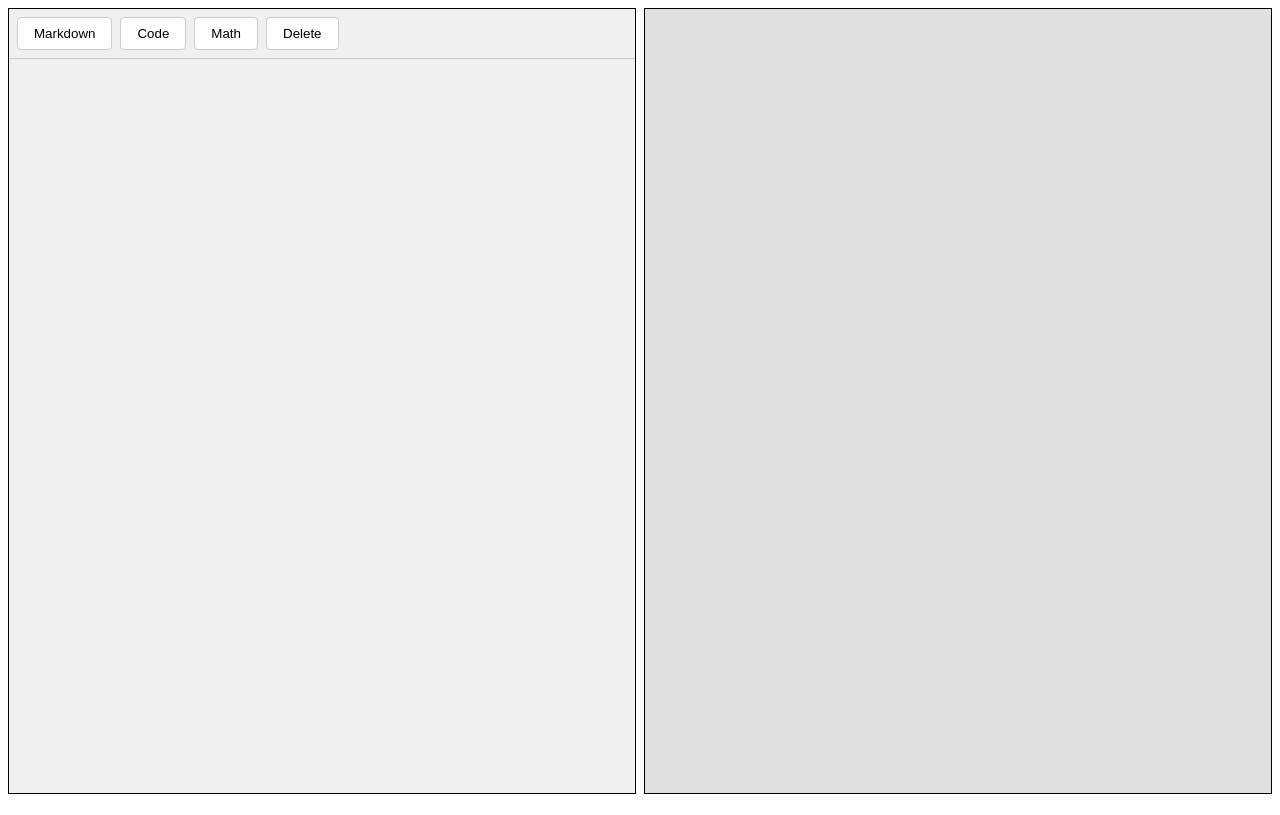
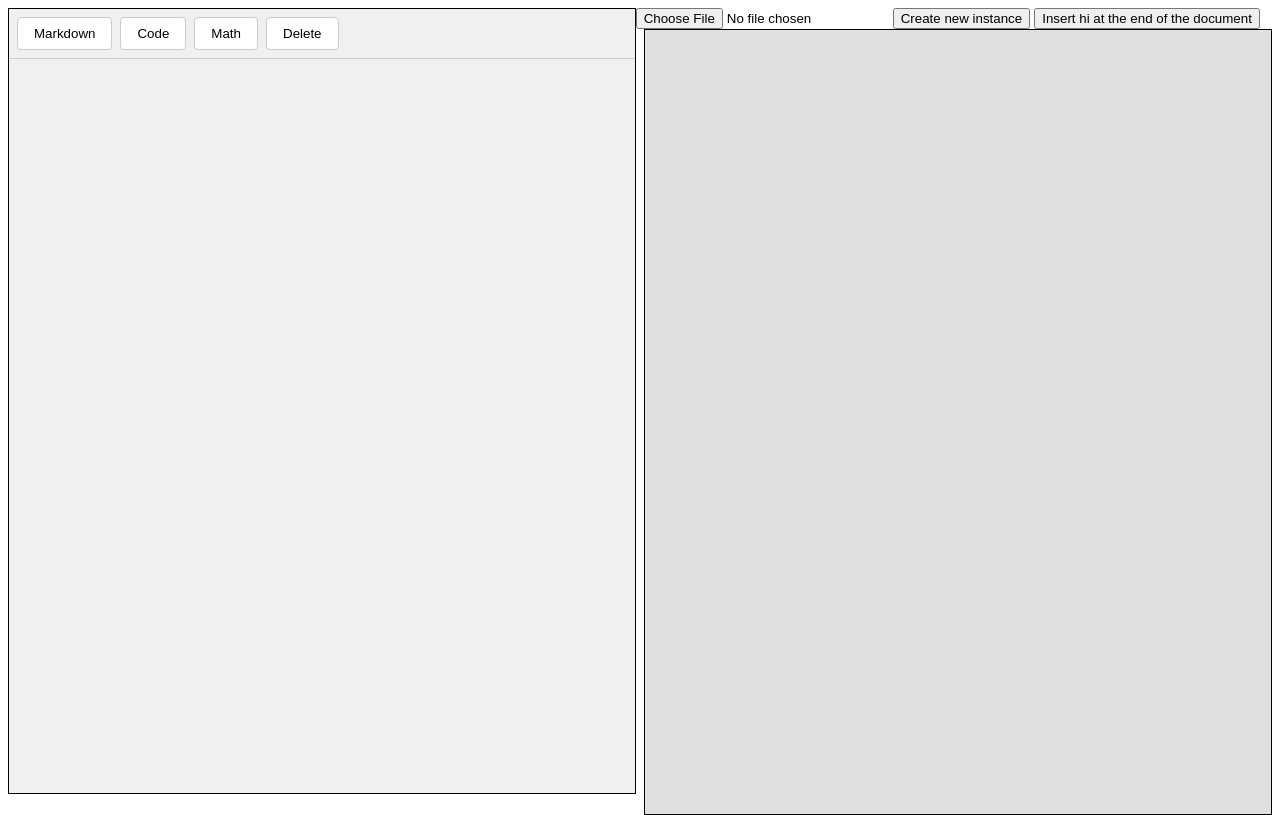
Before and after one commit to Moonlington/ProofFlow, a website built with Vite: page index.html in a window 1280 px wide. Built offline with nearby package versions, Linux system fonts and the light colour scheme; what @benrbray/prosemirror-math would draw is missing.

Commit message:
re-add choose file

```diff
--- a/index.html
+++ b/index.html
@@ -9,6 +9,9 @@
   <body>
     <div id="app"></div>
     <script type="module" src="/src/main.ts"></script>
+    <input type="file" id="file-input" class="center" />
+    <button id="newtextblock">Create new instance</button>
+    <button id="insert-hi">Insert hi at the end of the document</button>
     <div id="editor"></div>
     <div id="content"></div>
   </body>
```
